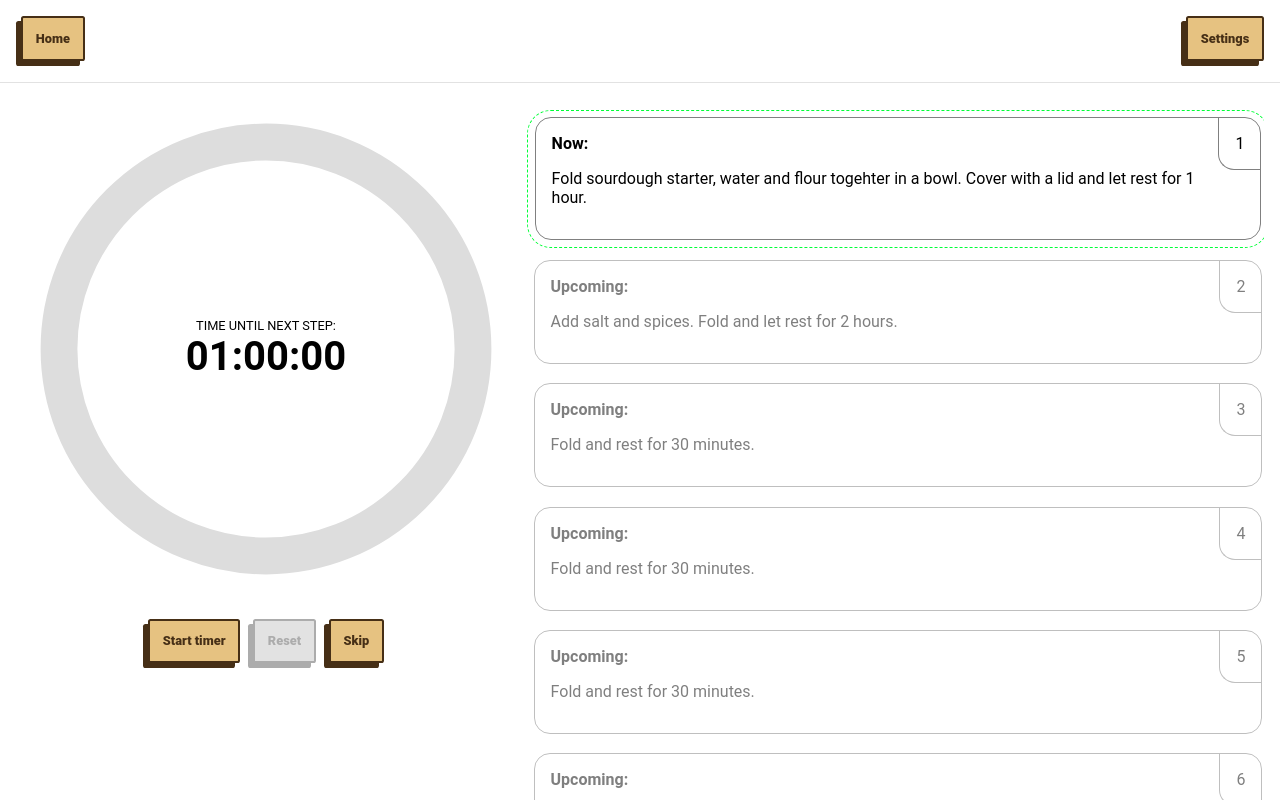
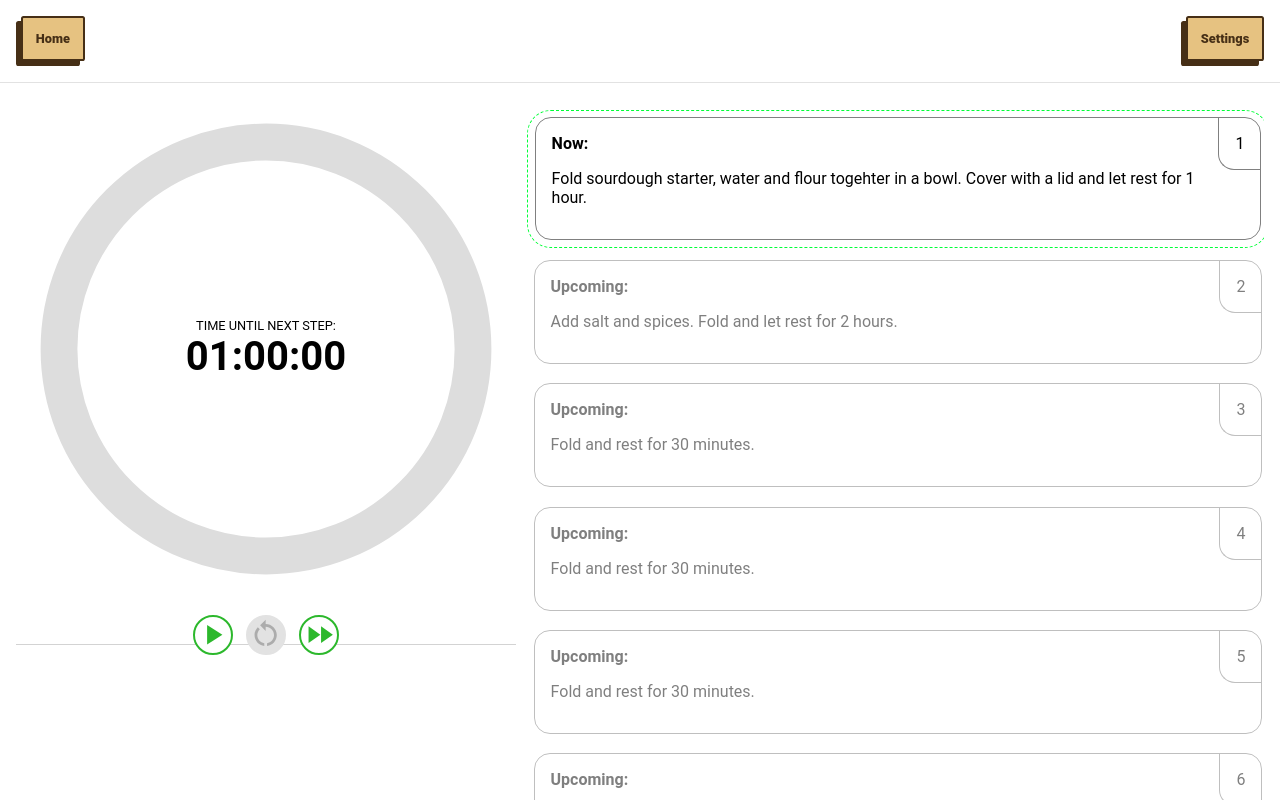
Before and after one commit to fermentedcat/dough-timer, a React (Create React App) app: page /bake in a window 1280 px wide. Built offline with nearby package versions, Linux system fonts and the light colour scheme.

Commit message:
Add icon button component

```diff
--- /dev/null
+++ b/src/components/IconButton/IconButton.jsx
@@ -0,0 +1,16 @@
+import styles from './IconButton.module.scss'
+
+const IconButton = ({ children, title, onClick, size = 'medium', ...props }) => {
+  return (
+    <button
+      onClick={onClick}
+      className={`${styles.button} ${styles[size]}`}
+      aria-label={title}
+      {...props}
+    >
+      {children}
+    </button>
+  )
+}
+
+export default IconButton
--- /dev/null
+++ b/src/components/IconButton/IconButton.module.scss
@@ -0,0 +1,45 @@
+@import "../../global.scss";
+
+.button {
+  border-radius: 100%;
+  padding: 0.1em;
+  color: $green;
+  background-color: white;
+  border: 2px solid $green;
+  cursor: pointer;
+
+  &.small {
+    width: 2em;
+    height: 2em;
+  }
+  &.medium {
+    width: 3em;
+    height: 3em;
+  }
+  &.large {
+    width: 4em;
+    height: 4em;
+  }
+
+  &:hover {
+    background-color: $lightGreen;
+    border-color: $lightGreen;
+    color: white;
+  }
+  &:active {
+    background-color: scale-color($lightGreen, $lightness: -5%);
+    color: $darkGreen;
+  }
+
+  &:disabled {
+    border-color: $btnDisabledBg;
+    background-color: $btnDisabledBg;
+    color: $btnDisabledColor;
+    cursor: default;
+  }
+
+  svg {
+    fill: currentColor;
+    height: 100%;
+  }
+}
--- a/src/views/Bake/Bake.jsx
+++ b/src/views/Bake/Bake.jsx
@@ -3,12 +3,14 @@ import React, { useState } from 'react'
 import styles from './Bake.module.scss'
 import { Timer } from '../../components/Timer/Timer'
 import recipes from '../../data/recipes.json'
-import Button from '../../components/Button/Button'
 import Steps from '../../components/Steps/Steps'
+import Play from '../../components/Icons/Play'
+import Reset from '../../components/Icons/Reset'
+import FastForward from '../../components/Icons/FastForward'
+import IconButton from '../../components/IconButton/IconButton'
 
 const Bake = () => {
   const [isRunning, setIsRunning] = useState(false)
-  const [isFinished, setIsFinished] = useState(true)
   const [isRestarted, setIsRestarted] = useState(false)
   const [hasUpdated, setHasUpdated] = useState(false)
   const [currentStep, setCurrentStep] = useState(0)
@@ -16,7 +18,6 @@ const Bake = () => {
 
   function stopTimer() {
     setIsRunning(false)
-    setIsFinished(true)
     setSecondsToNext(recipes[0].steps[currentStep].secondsToNext)
   }
 
@@ -24,7 +25,6 @@ const Bake = () => {
     if (isRunning) {
       // make current step active
       // show digits for next timer
-      setIsFinished(true)
       setIsRunning(false)
       setSecondsToNext(recipes[0].steps[currentStep].secondsToNext)
     } else {
@@ -36,10 +36,8 @@ const Bake = () => {
   }
 
   function restartTimer() {
-    if (!isFinished && !isRunning) {
-      startTimer()
-      return
-    }
+    if (!isRunning) return
+
     setIsRestarted(true)
     setCurrentStep(currentStep - 1)
     // Stop and reset timer to current time
@@ -48,11 +46,12 @@ const Bake = () => {
   }
 
   function startTimer() {
+    if (isRunning) return
+
     setCurrentStep(currentStep + 1)
     setIsRestarted(false)
     setHasUpdated(true)
     setIsRunning(true)
-    setIsFinished(false)
     setHasUpdated(false)
   }
 
@@ -68,9 +67,9 @@ const Bake = () => {
         />
       </section>
       <div className={styles.btnWrapper}>
-        <Button size="small" onClick={startTimer} disabled={isRunning}>Start timer</Button>
-        <Button size="small" onClick={restartTimer} disabled={!isRunning}>Reset</Button>
-        <Button size="small" onClick={skipTimer}>Skip</Button>
+        <IconButton title="Start timer" onClick={startTimer} disabled={isRunning}><Play /></IconButton>
+        <IconButton title="Reset timer" onClick={restartTimer} disabled={!isRunning}><Reset /></IconButton>
+        <IconButton title="Skip to next step" onClick={skipTimer}><FastForward /></IconButton>
       </div>
       <section className={styles.stepsWrapper}>
         <Steps
--- a/src/views/Bake/Bake.module.scss
+++ b/src/views/Bake/Bake.module.scss
@@ -14,11 +14,15 @@
   }
   .btnWrapper {
     display: flex;
-    justify-content: space-between;
-    margin: 20px auto;
-    width: max-content;
+    justify-content: center;
+    margin: auto;
+    margin-top: 1em;
+    width: 100%;
+    border-bottom: 1px solid lightGray;
     & > * {
       margin: 0 .5em;
+      margin-bottom: -.8em;
+      z-index: 1;
     }
   }
 
```
